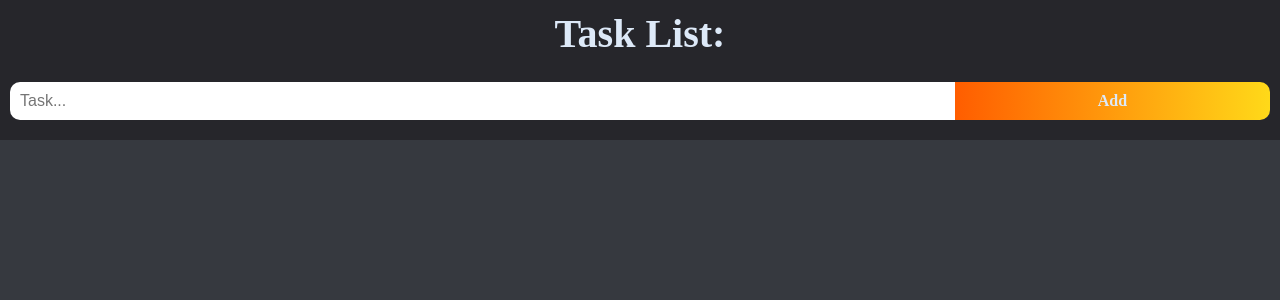
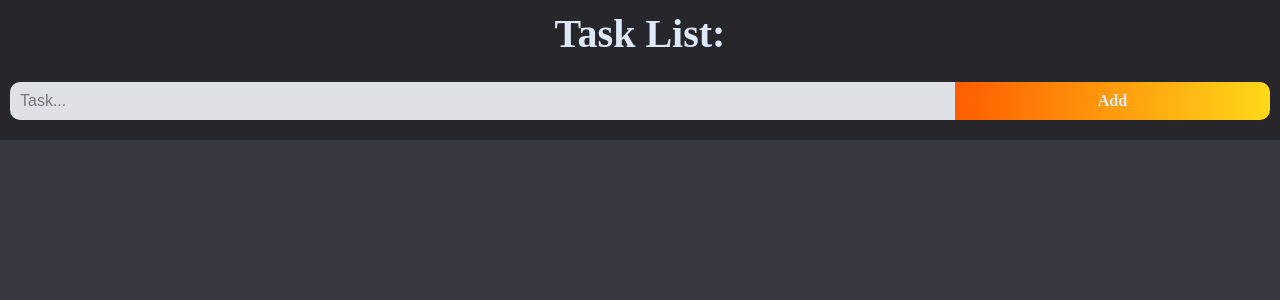
Before and after one commit to RGBHack/Spark, a Flask app: page /tasks in a window 1280 px wide. Shown: the top 300 px of the page. Run offline with Flask 2, Linux system fonts and the light colour scheme; some libraries are stand-ins or nearby versions; some web fonts are replaced.

Commit message:
style input color

```diff
--- a/server/src/templates/tasks.html
+++ b/server/src/templates/tasks.html
@@ -171,7 +171,7 @@ input {
 
         <div id="myDIV" class="header">
             <h1 style="margin:5px; margin-bottom: 25px; margin-top: 0px; color: #dde9f8;font-size: 2.5rem;">Task List:</h1>
-            <input type="text" id="myInput" placeholder="Task...">
+            <input style="background-color: #dee2e6;" type="text" id="myInput" placeholder="Task...">
             <span onclick="newElement()" class="addBtn">Add</span>
         </div>
 
```
